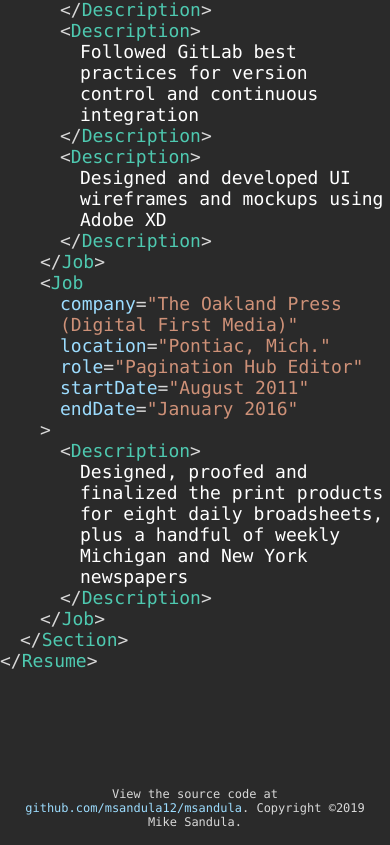
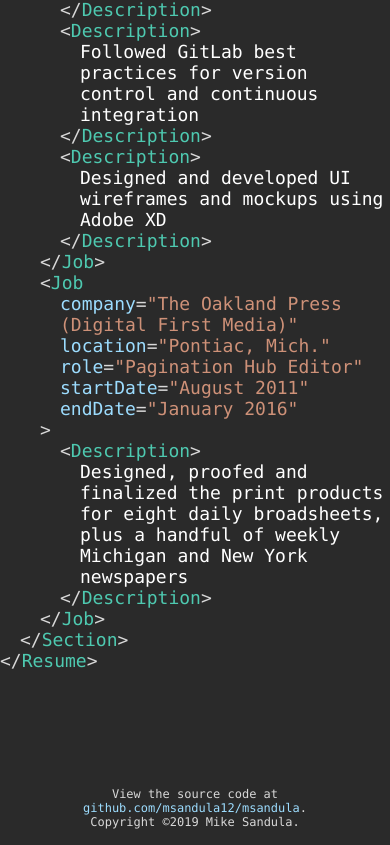
Before and after one commit to msandula12/msandula, a React (Create React App) app: page /#/home in a window 390 px wide. Shown: the part 4146-4991 px from the top of the page. Built offline with nearby package versions, Linux system fonts and the light colour scheme.

Commit message:
fix: footer responsiveness

```diff
--- a/src/components/Footer.css
+++ b/src/components/Footer.css
@@ -5,3 +5,9 @@ footer {
   color: #d8d8d8;
   font-size: 12px;
 }
+
+@media only screen and (min-device-width: 600px) {
+  .split-footer {
+    display: inline-block;
+  }
+}
--- a/src/components/Footer.js
+++ b/src/components/Footer.js
@@ -7,6 +7,7 @@ const Footer = () => {
 
   return (
     <footer>
+      <div className="split-footer">
         View the source code at{' '}
         <a
           className="code-field"
@@ -16,7 +17,9 @@ const Footer = () => {
         >
           github.com/msandula12/msandula
         </a>
-      . Copyright &copy;{year} Mike Sandula.
+        .
+      </div>{' '}
+      <div className="split-footer">Copyright &copy;{year} Mike Sandula.</div>
     </footer>
   );
 };
--- a/src/components/Landing.css
+++ b/src/components/Landing.css
@@ -23,11 +23,11 @@
 }
 
 @media only screen and (min-device-width: 1200px) {
-  .split {
+  .split-logo {
     display: inline-block;
   }
 
-  .split:first-child {
+  .split-logo:first-child {
     margin-right: 24px;
   }
 }
--- a/src/components/Landing.js
+++ b/src/components/Landing.js
@@ -12,12 +12,12 @@ const Landing = () => {
       <FadeInSection>
         <div className="landing-logo">
           <div>
-            <div className="split">
+            <div className="split-logo">
               <span className="code-operator">{'<'}</span>
               <span className="code-class">{'MikeSandula'}</span>
               <span className="code-operator">{' /> '}</span>
             </div>
-            <div className="split">
+            <div className="split-logo">
               <span className="code-field">{' {'}</span>
               <span className="code-singleLineComment">
                 {'/* Software Developer */'}
```
Lines whose indentation alone changed are shown as unchanged.
